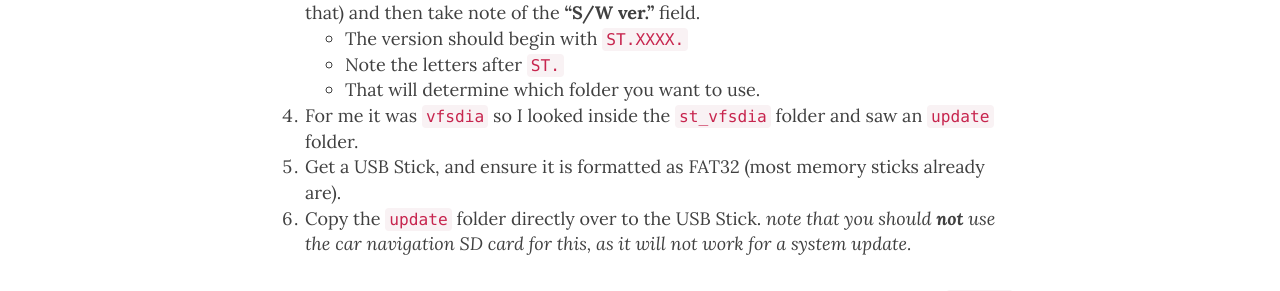
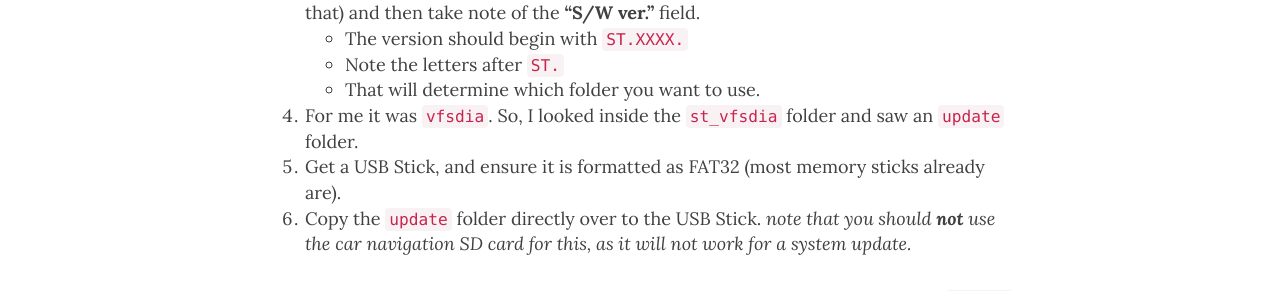
Before and after one commit to fbradyirl/fbradyirl_archive.github.io, a Jekyll site: the page built from _posts/2018-01-19-install-apple-carplay-android-auto-on-your-hyundai-i40-software-upgrade.md, in a window 1280 px wide and 900 px high, scrolled down 1881 px. Shown: the part 156-447 px from the top of the window. Built offline with Jekyll 4.4.1, drawn with Linux system fonts in a browser that asks for light colours; nearby versions of some CDN libraries; comment, search, counter and statistics services are not loaded.

```diff
--- a/_posts/2018-01-19-install-apple-carplay-android-auto-on-your-hyundai-i40-software-upgrade.md
+++ b/_posts/2018-01-19-install-apple-carplay-android-auto-on-your-hyundai-i40-software-upgrade.md
@@ -50,7 +50,7 @@ I eventually came across a Russian [forum](https://www.drive2.ru/l/4924017150441
     - Note the letters after `ST.`
     - That will determine which folder you want to use.
 
-4. For me it was `vfsdia` so I looked inside the `st_vfsdia` folder and saw an `update` folder.
+4. For me it was `vfsdia`. So, I looked inside the `st_vfsdia` folder and saw an `update` folder.
 5. Get a USB Stick, and ensure it is formatted as FAT32 (most memory sticks already are).
 6. Copy the `update` folder directly over to the USB Stick. _note that you should **not** use the car navigation SD card for this, as it will not work for a system update._
 7. At this point, when you look at the USB drive on your PC, you should see the `update` folder at the root of the drive.
```
